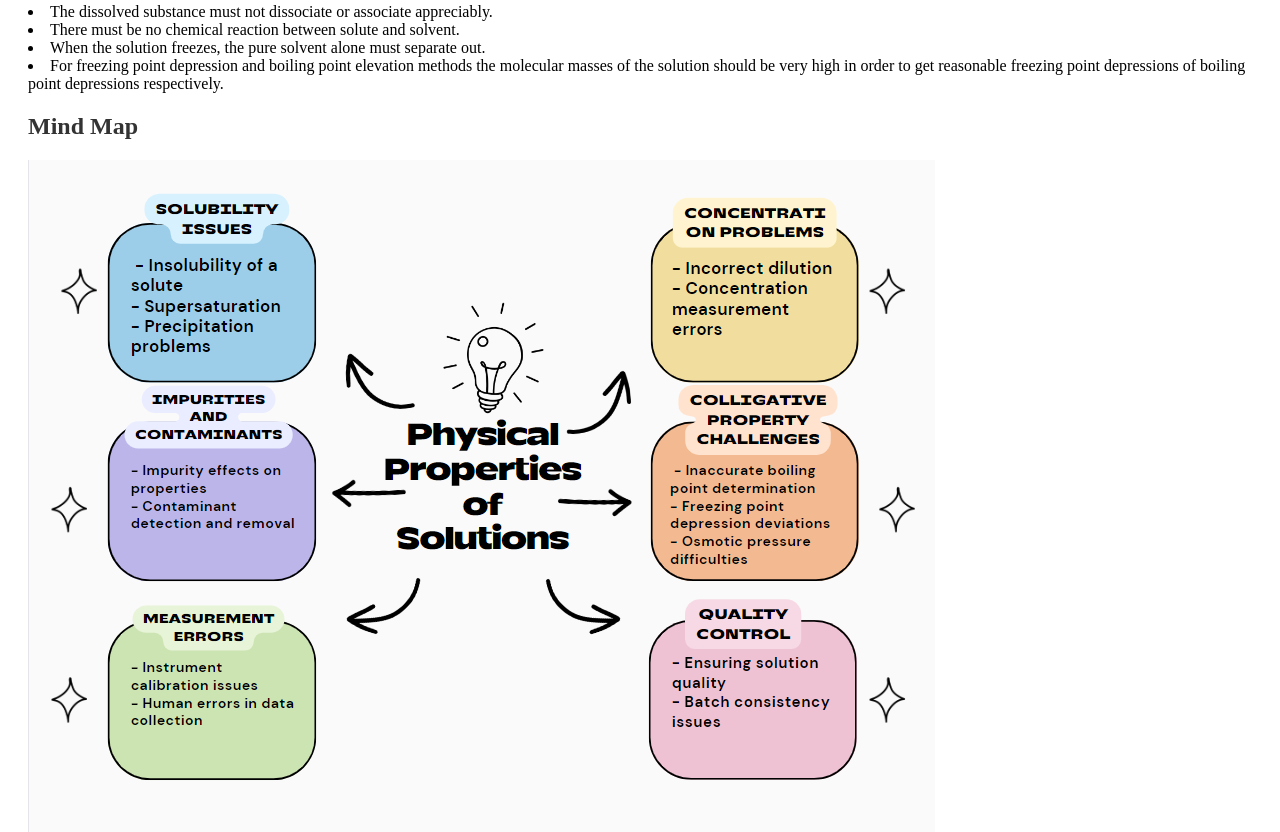
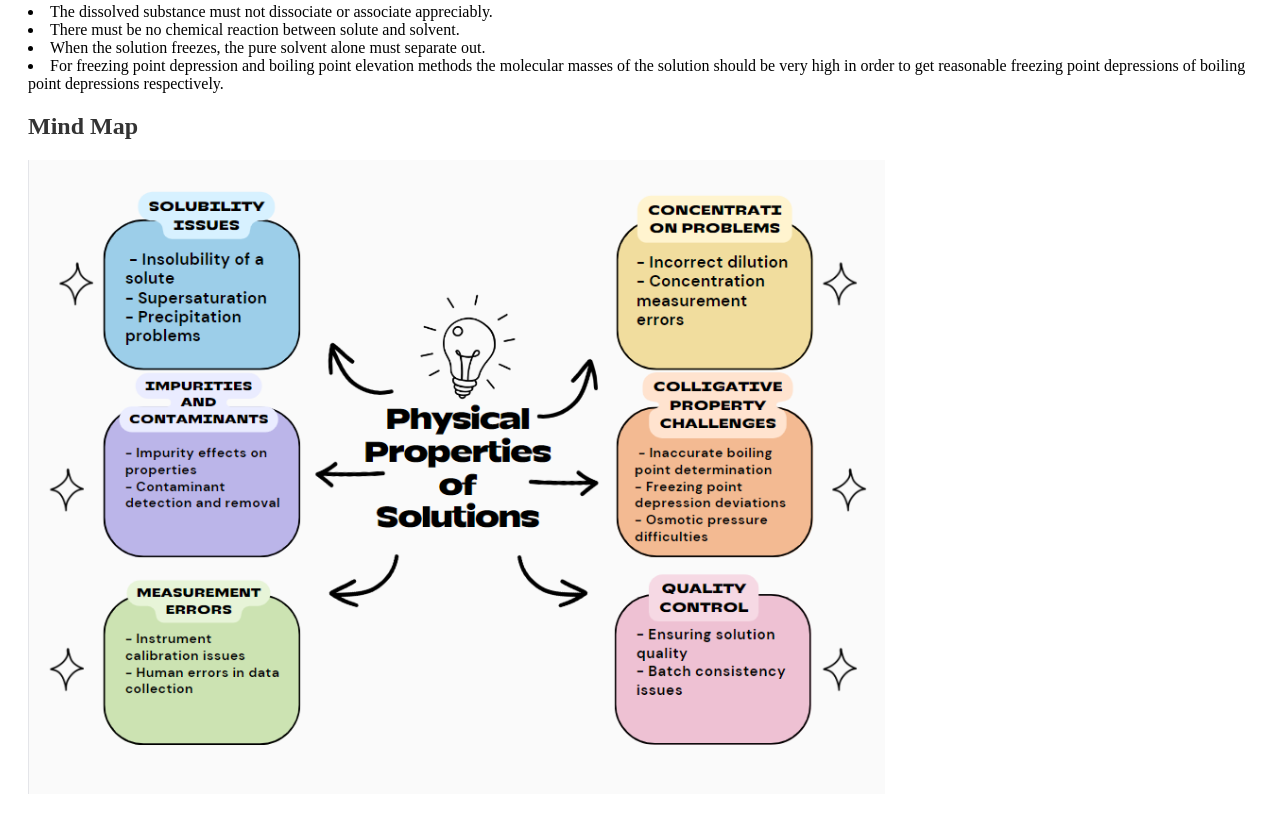
Before and after one commit to Taykedo/lmao, a plain HTML site: page index.html in a window 1280 px wide. Shown: the part 1374-2206 px from the top of the page. Drawn offline with Linux system fonts and the light colour scheme.

Commit message:
Update index.html

```diff
--- a/index.html
+++ b/index.html
@@ -90,6 +90,12 @@
         #side-menu ul li:hover {
             background-color: #555;
             color: #fff;
+        }
+
+        /* Adjust the size of the Mind Map image */
+        #mind-map-section img {
+            width: 70%;
+            height: auto;
         }
     </style>
 </head>
@@ -200,11 +206,10 @@
         </div>
 
         <!-- Changes/Improvement of this application through time section -->
-<div id="changes-improvement">
-    <h3><i><b>Changes/Improvement of this application through time:</b></i></h3>
-    <p>Colligative properties are the physical changes that result from adding solute to a solvent. Colligative properties depend on how many solute particles are present as well as the solvent amount, but they do not depend on the type of solute particles although do depend on the type of solvent.</p>
-</div>
-
+        <div id="changes-improvement">
+            <h3><i><b>Changes/Improvement of this application through time:</b></i></h3>
+            <p>Colligative properties are the physical changes that result from adding solute to a solvent. Colligative properties depend on how many solute particles are present as well as the solvent amount, but they do not depend on the type of solute particles although do depend on the type of solvent.</p>
+        </div>
 
         <!-- Issues concerning this application section -->
         <div id="issues-concerning-application">
@@ -221,7 +226,7 @@
         <!-- Mind Map section -->
         <div id="mind-map-section">
             <h2><b>Mind Map</b></h2>
-            <img src="mindmap/pasted image 0.png" alt="Mind Map Image">
+            <img src="mindmap/pasted image 0.png" alt="Mind Map Image" style="width: 70%; height: auto;">
         </div>
 
     </div>
```
